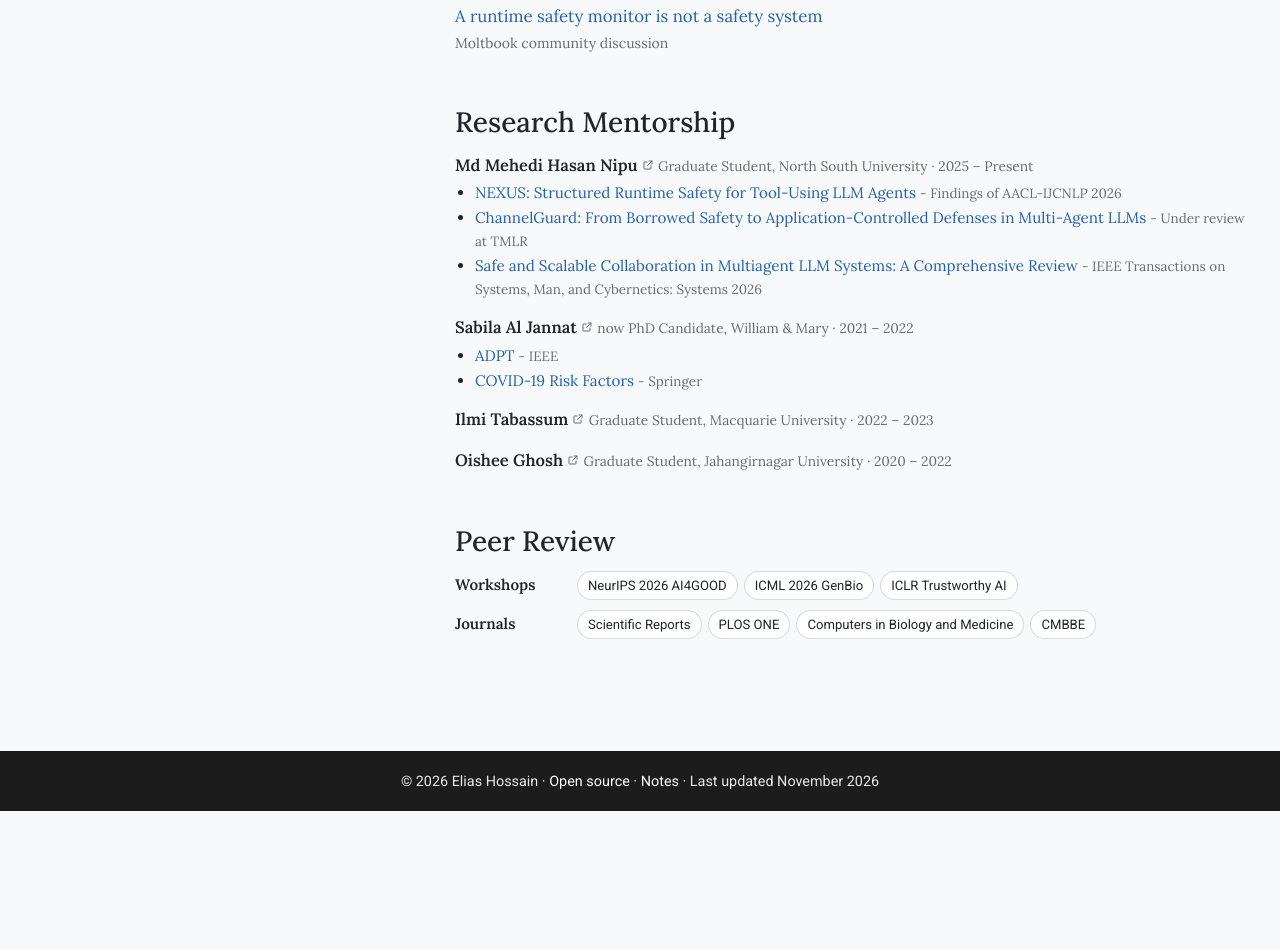
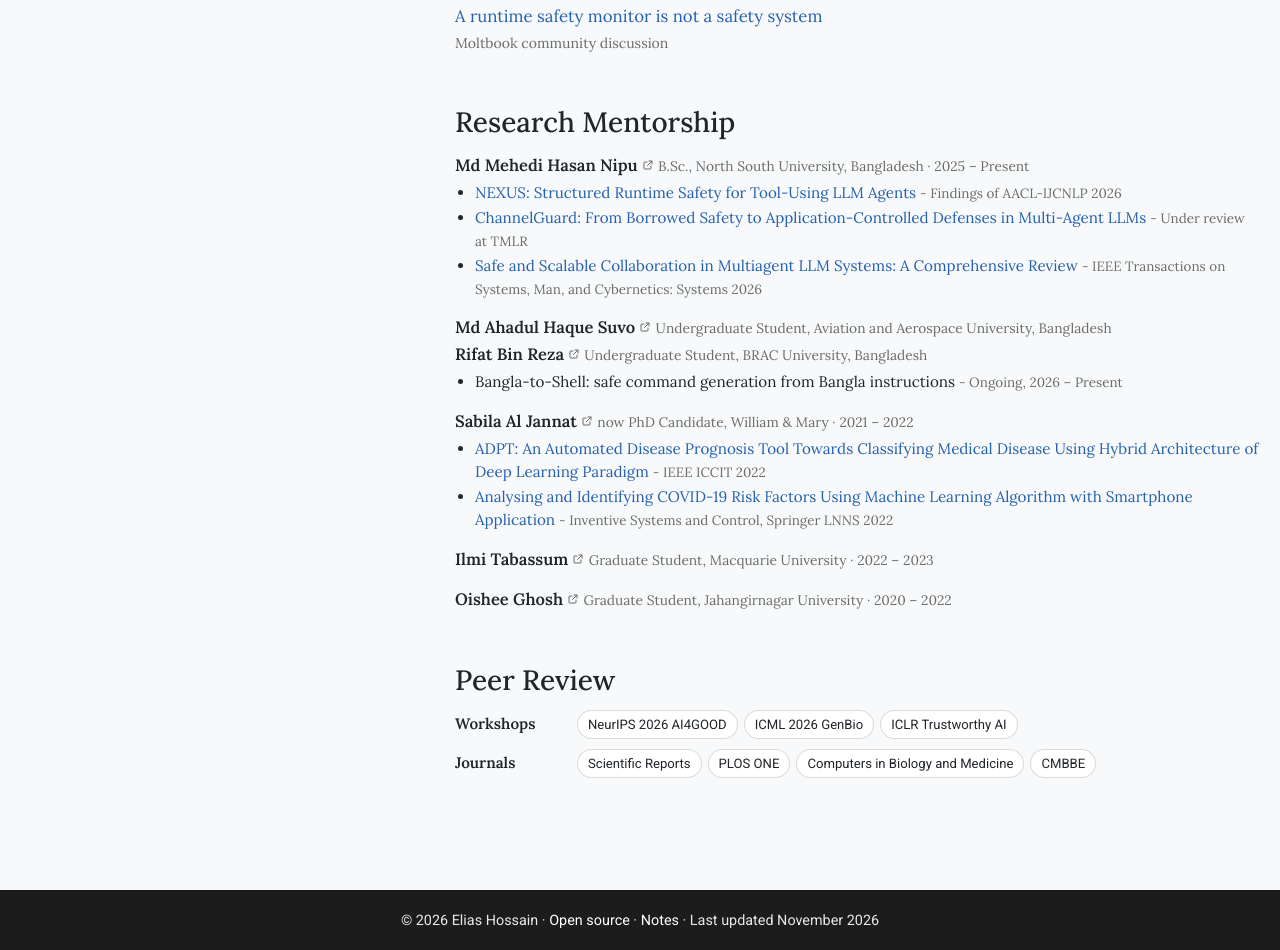
Before and after one commit to eliashossain001/eliashossain001.github.io, a plain HTML site: page index.html in a window 1280 px wide. Shown: the part 4842-5792 px from the top of the page. Before the commit the page ends 5653 px from the top, so only its background shows below. Drawn offline with Linux system fonts and the light colour scheme.

Commit message:
Update Research Mentorship: full titles, new mentees, profile links

```diff
--- a/index.html
+++ b/index.html
@@ -2993,17 +2993,23 @@
 
   <section class="df-sec" id="mentorship">
     <h2 class="sec">Research Mentorship</h2>
-    <div class="mentee2"><div class="mname"><a href="https://scholar.google.com/citations?user=ToPoa3EAAAAJ&amp;hl=en" target="_blank" rel="noopener">Md Mehedi Hasan Nipu<svg class="exti" viewBox="0 0 24 24" fill="none" stroke="currentColor" stroke-width="2" stroke-linecap="round" stroke-linejoin="round" aria-hidden="true"><path d="M14 4h6v6"/><path d="M20 4l-9 9"/><path d="M18 14v5a1 1 0 0 1-1 1H5a1 1 0 0 1-1-1V7a1 1 0 0 1 1-1h5"/></svg></a> <span class="mnote">Graduate Student, North South University &middot; 2025 &ndash; Present</span></div>
+    <div class="mentee2"><div class="mname"><a href="https://www.linkedin.com/in/mehedinipu/" target="_blank" rel="noopener">Md Mehedi Hasan Nipu<svg class="exti" viewBox="0 0 24 24" fill="none" stroke="currentColor" stroke-width="2" stroke-linecap="round" stroke-linejoin="round" aria-hidden="true"><path d="M14 4h6v6"/><path d="M20 4l-9 9"/><path d="M18 14v5a1 1 0 0 1-1 1H5a1 1 0 0 1-1-1V7a1 1 0 0 1 1-1h5"/></svg></a> <span class="mnote">B.Sc., North South University, Bangladesh &middot; 2025 &ndash; Present</span></div>
       <ul class="mp">
         <li><a href="/nexus/" >NEXUS: Structured Runtime Safety for Tool-Using LLM Agents</a> <span class="mv">- Findings of AACL-IJCNLP 2026</span></li>
         <li><a href="/channelguard/" >ChannelGuard: From Borrowed Safety to Application-Controlled Defenses in Multi-Agent LLMs</a> <span class="mv">- Under review at TMLR</span></li>
         <li><a href="#publications" >Safe and Scalable Collaboration in Multiagent LLM Systems: A Comprehensive Review</a> <span class="mv">- IEEE Transactions on Systems, Man, and Cybernetics: Systems 2026</span></li>
       </ul>
     </div>
+    <div class="mentee2"><div class="mname"><a href="https://scholar.google.com/citations?user=XEQNUFYAAAAJ&amp;hl=en" target="_blank" rel="noopener">Md Ahadul Haque Suvo<svg class="exti" viewBox="0 0 24 24" fill="none" stroke="currentColor" stroke-width="2" stroke-linecap="round" stroke-linejoin="round" aria-hidden="true"><path d="M14 4h6v6"/><path d="M20 4l-9 9"/><path d="M18 14v5a1 1 0 0 1-1 1H5a1 1 0 0 1-1-1V7a1 1 0 0 1 1-1h5"/></svg></a> <span class="mnote">Undergraduate Student, Aviation and Aerospace University, Bangladesh</span></div>
+      <div class="mname"><a href="https://www.linkedin.com/in/rifat-bin-reza-818893180/" target="_blank" rel="noopener">Rifat Bin Reza<svg class="exti" viewBox="0 0 24 24" fill="none" stroke="currentColor" stroke-width="2" stroke-linecap="round" stroke-linejoin="round" aria-hidden="true"><path d="M14 4h6v6"/><path d="M20 4l-9 9"/><path d="M18 14v5a1 1 0 0 1-1 1H5a1 1 0 0 1-1-1V7a1 1 0 0 1 1-1h5"/></svg></a> <span class="mnote">Undergraduate Student, BRAC University, Bangladesh</span></div>
+      <ul class="mp">
+        <li>Bangla-to-Shell: safe command generation from Bangla instructions <span class="mv">- Ongoing, 2026 &ndash; Present</span></li>
+      </ul>
+    </div>
     <div class="mentee2"><div class="mname"><a href="https://scholar.google.com/citations?user=PTNWEXYAAAAJ&amp;hl=en" target="_blank" rel="noopener">Sabila Al Jannat<svg class="exti" viewBox="0 0 24 24" fill="none" stroke="currentColor" stroke-width="2" stroke-linecap="round" stroke-linejoin="round" aria-hidden="true"><path d="M14 4h6v6"/><path d="M20 4l-9 9"/><path d="M18 14v5a1 1 0 0 1-1 1H5a1 1 0 0 1-1-1V7a1 1 0 0 1 1-1h5"/></svg></a> <span class="mnote">now PhD Candidate, William &amp; Mary &middot; 2021 &ndash; 2022</span></div>
       <ul class="mp">
-        <li><a href="https://ieeexplore.ieee.org/abstract/document/10055867" target="_blank" rel="noopener">ADPT</a> <span class="mv">- IEEE</span></li>
-        <li><a href="https://link.springer.com/chapter/10.1007/978-981-19-1012-8_55" target="_blank" rel="noopener">COVID-19 Risk Factors</a> <span class="mv">- Springer</span></li>
+        <li><a href="https://ieeexplore.ieee.org/abstract/document/10055867" target="_blank" rel="noopener">ADPT: An Automated Disease Prognosis Tool Towards Classifying Medical Disease Using Hybrid Architecture of Deep Learning Paradigm</a> <span class="mv">- IEEE ICCIT 2022</span></li>
+        <li><a href="https://link.springer.com/chapter/10.1007/978-981-19-1012-8_55" target="_blank" rel="noopener">Analysing and Identifying COVID-19 Risk Factors Using Machine Learning Algorithm with Smartphone Application</a> <span class="mv">- Inventive Systems and Control, Springer LNNS 2022</span></li>
       </ul>
     </div>
     <div class="mentee2"><div class="mname"><a href="https://github.com/Ilmi-Tabassum" target="_blank" rel="noopener">Ilmi Tabassum<svg class="exti" viewBox="0 0 24 24" fill="none" stroke="currentColor" stroke-width="2" stroke-linecap="round" stroke-linejoin="round" aria-hidden="true"><path d="M14 4h6v6"/><path d="M20 4l-9 9"/><path d="M18 14v5a1 1 0 0 1-1 1H5a1 1 0 0 1-1-1V7a1 1 0 0 1 1-1h5"/></svg></a> <span class="mnote">Graduate Student, Macquarie University &middot; 2022 &ndash; 2023</span></div>
```
